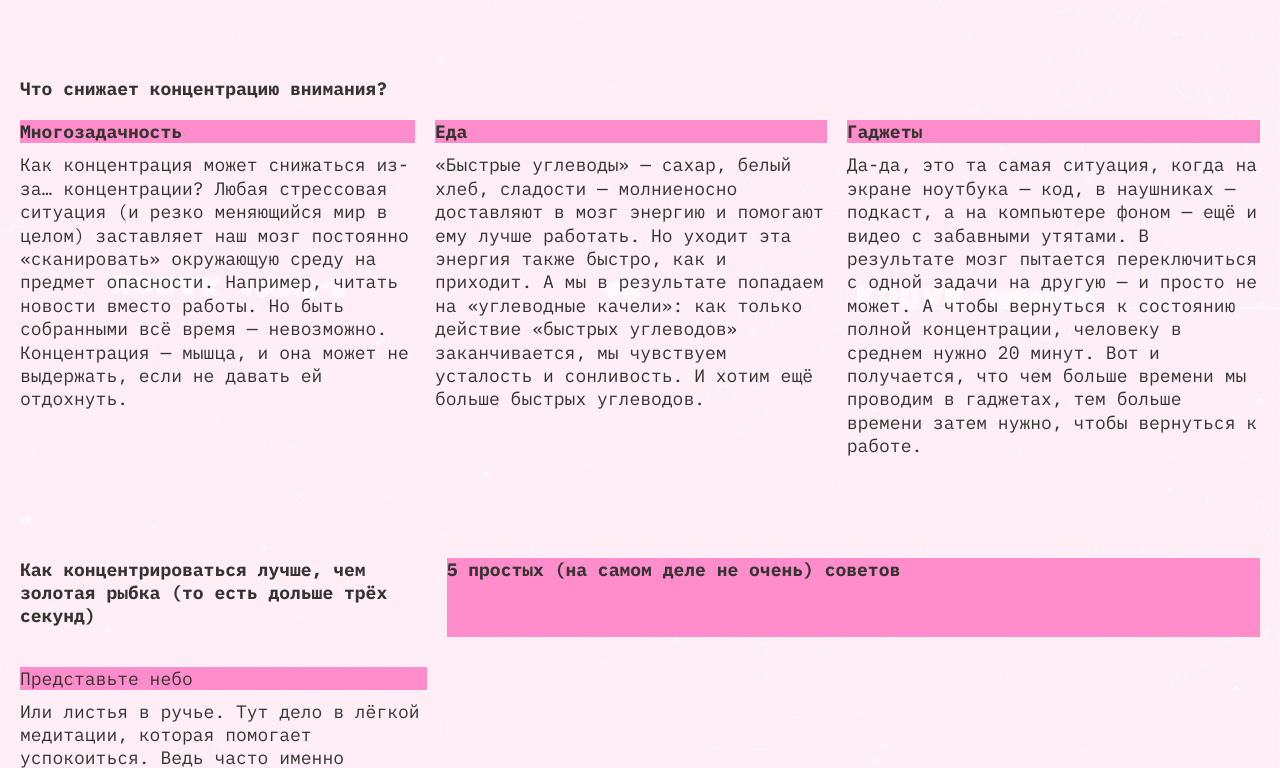
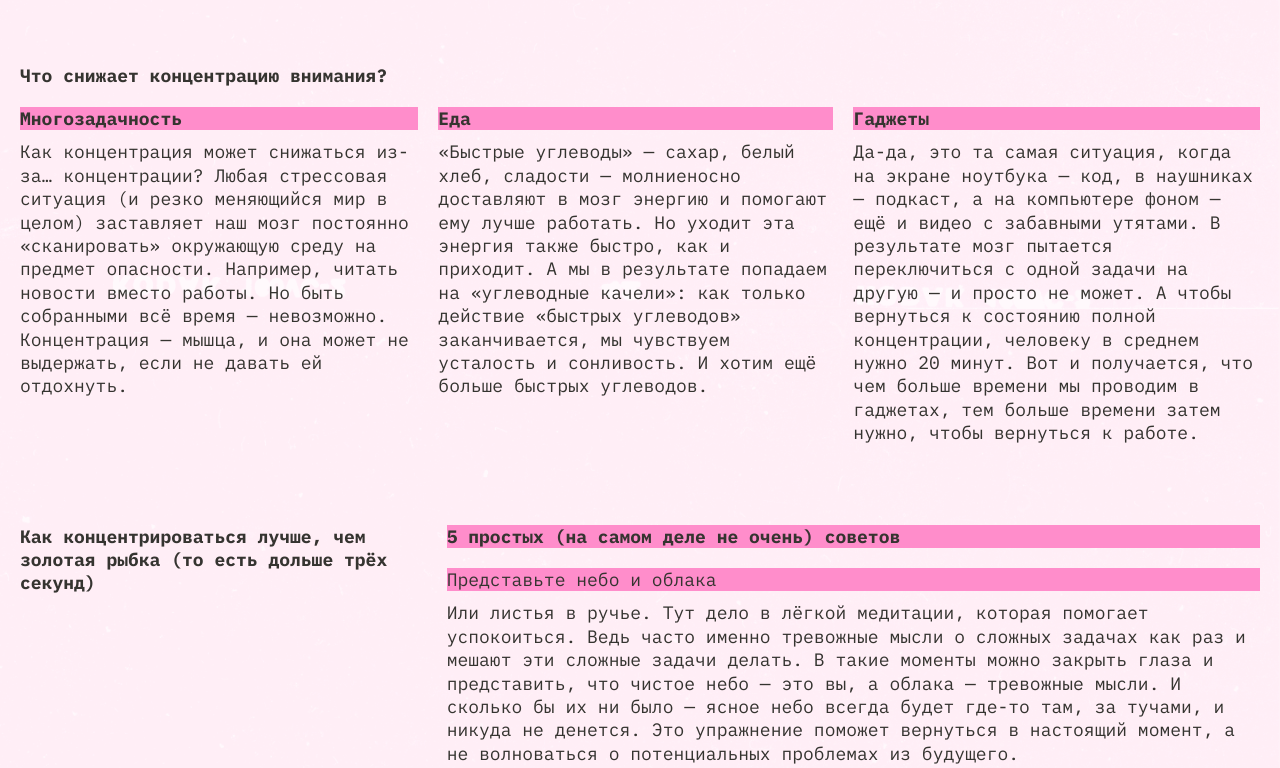
Before and after one commit to HenryLost/slozhno-sosredotochitsya-fd, a plain HTML site: page index.html in a window 1280 px wide. Shown: the part 1291-2059 px from the top of the page. Drawn offline with Linux system fonts and the light colour scheme.

Commit message:
тест_7

```diff
--- a/index.html
+++ b/index.html
@@ -140,10 +140,11 @@
         <h2
         class="section__title">Как концентрироваться лучше, чем золотая рыбка (то есть дольше трёх секунд)
         </h2>
-        <h3 class="ways-to-concentrate__list-title title-decor">5 простых (на самом деле не очень) советов</h3>
+
         <ul class="section__list ways-to-concentrate__list">
+          <h3 class="ways-to-concentrate__list-title title-decor">5 простых (на самом деле не очень) советов</h3>
           <li class="section__list-item ways-to-concentrate__list-item">
-            <h4 class="section__list-item_title ways-to-concentrate__list-item_title title-decor">Представьте небо</h4>
+            <h4 class="section__list-item_title ways-to-concentrate__list-item_title title-decor">Представьте небо и облака</h4>
             <p class="section__list-item_paragraph">
               Или листья в ручье. Тут дело в лёгкой медитации, которая помогает успокоиться.
               Ведь часто именно тревожные мысли о сложных задачах как раз и мешают эти сложные
--- a/styles/light.css
+++ b/styles/light.css
@@ -7,7 +7,7 @@
   --titles-text-color: #353430;
   --section-titles-text-color: #353430;
   --decorations-color: #353430;
-  --border-color-hover: rgb(50 49 45 / 0.4)
+  --border-color-hover: rgb(50 49 45 / 0.4);
 }
 
 @media (prefers-color-scheme: light) {
@@ -20,8 +20,8 @@
     --titles-text-color: #353430;
     --section-titles-text-color: #353430;
     --decorations-color: #353430;
-    --border-color-hover: rgb(50 49 45 / 0.4)
-  }
+    --border-color-hover: rgb(50 49 45 / 0.4);
+}
 
   .header__decoration-items {
   display: none;
--- a/styles/style.css
+++ b/styles/style.css
@@ -146,6 +146,10 @@
   padding: 0 10px;
 }
 
+.section {
+    line-height: 23.4px;
+}
+
 .section:not(:last-child) {
   margin-bottom: 50px;
 }
@@ -165,9 +169,12 @@
 
 .section__list-item_paragraph {
   color: var(--text-color);
-  margin-block-end: 20px;
   font-size: var(--font-size);
   font-weight: 400;
+}
+
+.section__list-item:not(:last-child) {
+  margin-block-end: 20px;
 }
 
 .decoration__text {
@@ -223,6 +230,8 @@
   font-weight: var(--title-font-weight);
   color: var(--header-text-color);
   text-shadow: 4px 4px 0 var(--accent-color);
+  line-height: 83%;
+  inline-size: min-content;
 }
 
 @media (width >= 768px) {
@@ -230,6 +239,11 @@
   .footer {
     padding: 20px;
     min-height: 1024px;
+  }
+
+  .header__title,
+  .footer__title {
+    font-size: clamp(7.5rem, 0.5625rem + 14.4531vw, 9.8125rem);
   }
 
   .header {
@@ -253,7 +267,6 @@
 
   .header__title {
     margin-left: -20px;
-    font-size: clamp(7.5rem, 0.5625rem + 14.4531vw, 9.8125rem);
     min-inline-size: max-content;
     grid-column: 1 / 4;
   }
@@ -269,7 +282,11 @@
   }
 
   .section:not(:last-child) {
-    margin-bottom: 80px;
+    margin-block-end: 80px;
+  }
+
+  .lost__concentration-list h2 {
+    max-inline-size: 236px;
   }
 
   .reasons,
@@ -277,6 +294,10 @@
     display: grid;
     grid-template-columns: 1fr 2fr;
     gap: 20px;
+  }
+
+  .ways-to-concentrate__list-title {
+    margin-block-end: 20px;
   }
 
   .cards h2 {
@@ -340,6 +361,10 @@
     inline-size: clamp(50%, 50vw - 20px, 50vw);
   }
 
+  .section__list-item {
+    margin-block-end: 0;
+  }
+
   .lost__concentration-list h2 {
     max-inline-size: calc(1 / 3 * (100vw - 40px));
   }
@@ -350,7 +375,7 @@
   }
 
   .lost__concentration-list li {
-    max-inline-size: calc(1 / 3 * (100vw - 40px));
+    max-inline-size: calc(1 / 3 * (100vw - 60px));
     line-height: 23.4px;
   }
 }
```
Also changed, not shown: styles/dark.css (line endings or trailing spaces), styles/variables.css (line endings or trailing spaces).
